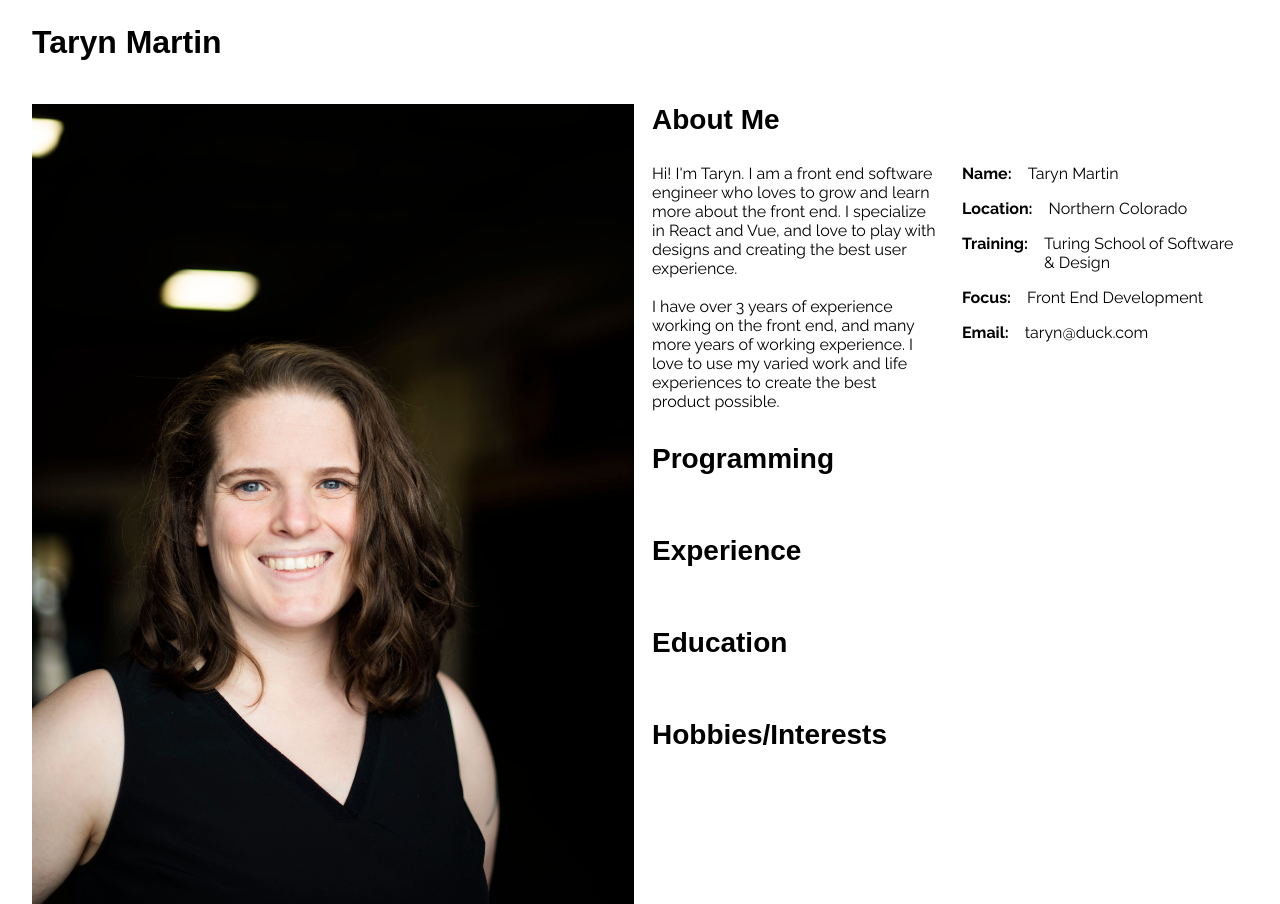
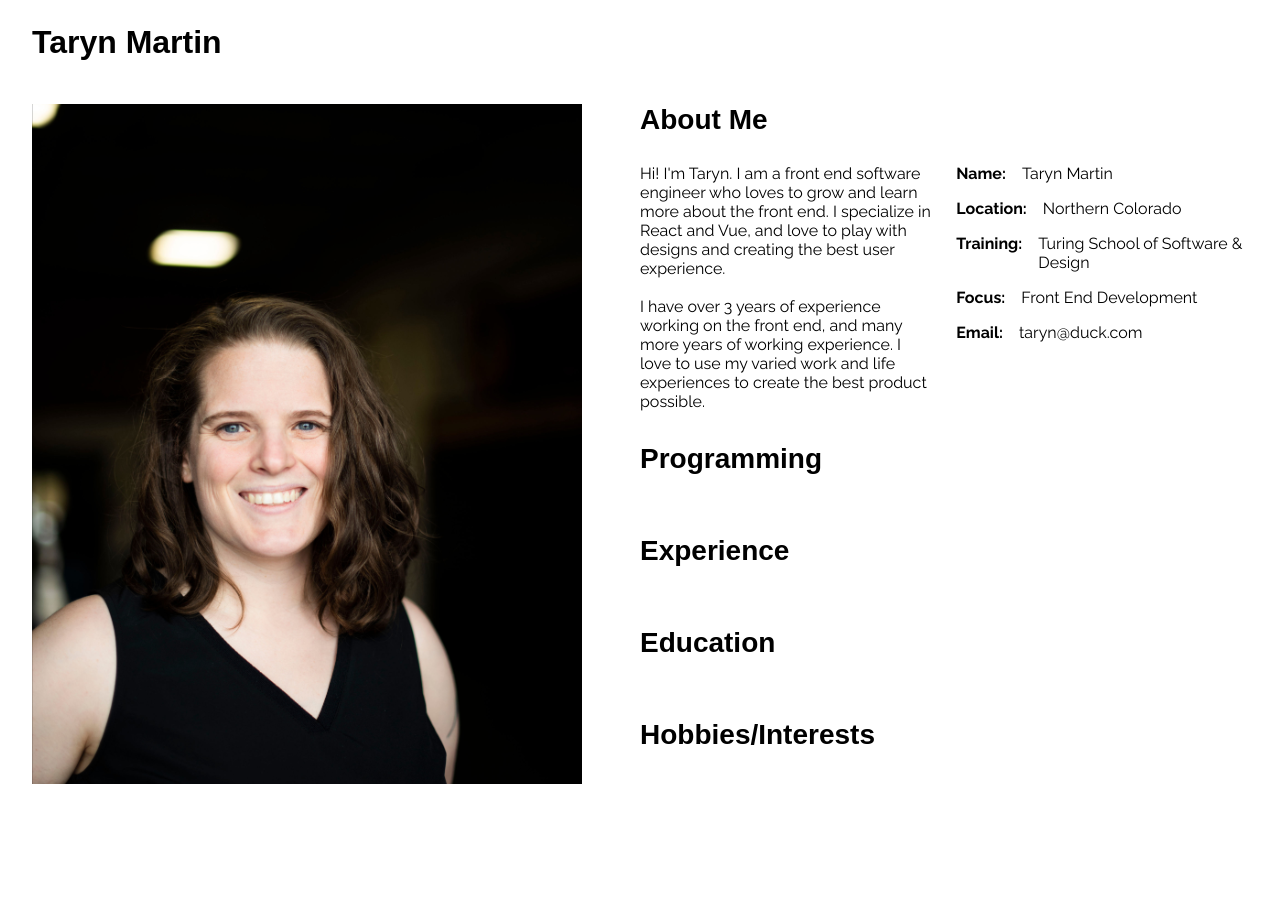
Before and after one commit to tarynmartin/portfolio, a Next.js app: page /about in a window 1280 px wide. After the commit the page ends 800 px from the top, so only its background shows below. Built offline with nearby package versions, Linux system fonts and the light colour scheme; a web font is replaced by a local one.

Commit message:
fix: fixed issue with headshot styling

```diff
--- a/src/app/globals.css
+++ b/src/app/globals.css
@@ -7,7 +7,8 @@
 html,
 body {
   max-width: 100vw;
-  overflow-x: hidden;
+  max-height: 100vh;
+  overflow: hidden ;
 }
 
 body {
--- a/src/app/layout.tsx
+++ b/src/app/layout.tsx
@@ -1,6 +1,4 @@
 import type { Metadata } from 'next'
-import Image from 'next/image';
-import Headshot from './headshot.jpg';
 import { Inter, Agbalumo } from 'next/font/google'
 import styles from './page.module.css';
 import './globals.css'
@@ -26,7 +24,7 @@
         </div>
         <div className={styles.mainContent}>
           <div className={styles.headshotContainer}>
-            <Image src={Headshot} alt="Headshot" fill={true} className={styles.headshot}/>
+            <div className={styles.headshot} />
           </div>
           <div className={styles.content}>
             {children}
--- a/src/app/page.module.css
+++ b/src/app/page.module.css
@@ -14,18 +14,20 @@
 .mainContent {
   display: grid;
   grid-template-columns: 1fr 1fr;
-  grid-gap: 1.5rem
 }
 
 .headshotContainer {
-  width: 47%;
-  height: 100%;
+  width: 43%;
+  height: 85%;
   position: absolute;
   overflow: hidden;
 }
 
 .headshot {
-  object-fit: cover;
+  background-image: url(./headshot.jpg);
+  background-position: center;
+  background-size: cover;
+  height: 100%;
 }
 
 .content {
```
